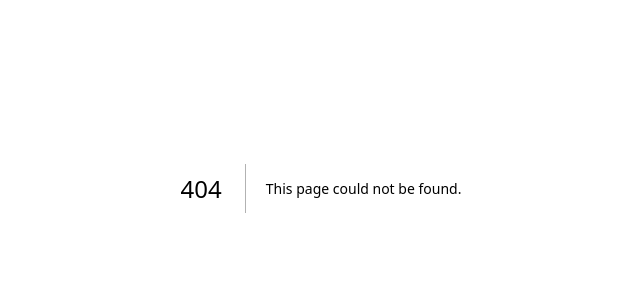
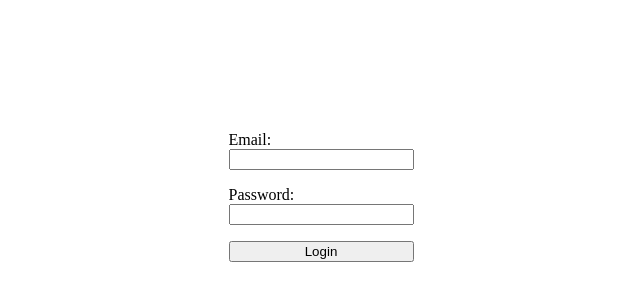
Before and after one commit to aedgarhell/secure-app-digitaler-clone, a Next.js app in the folder apps/web/: page /login in a window 1280 px wide. Before the commit this address had no page. Shown: the part 212-512 px from the top of the page, without its empty margins (319-959 px from the left). Built offline with nearby package versions, Linux system fonts and the light colour scheme.

Commit message:
Create login.tsx

```diff
--- /dev/null
+++ b/apps/web/pages/login.tsx
@@ -0,0 +1,80 @@
+import { useState } from 'react';
+
+const LoginPage: React.FC = () => {
+  const [email, setEmail] = useState('');
+  const [password, setPassword] = useState('');
+  const [totp, setTotp] = useState('');
+  const [stage, setStage] = useState<'login' | 'totp'>('login');
+  const [token, setToken] = useState('');
+
+  const handleLogin = async (e: React.FormEvent) => {
+    e.preventDefault();
+    try {
+      const res = await fetch(`${process.env.NEXT_PUBLIC_API_URL}/auth/login`, {
+        method: 'POST',
+        headers: { 'Content-Type': 'application/json' },
+        body: JSON.stringify({ email, password }),
+      });
+      if (res.ok) {
+        const data = await res.json();
+        setToken(data.access_token);
+        setStage('totp');
+      } else {
+        alert('Login failed');
+      }
+    } catch (err) {
+      console.error(err);
+      alert('An error occurred');
+    }
+  };
+
+  const handleTotp = async (e: React.FormEvent) => {
+    e.preventDefault();
+    try {
+      const res = await fetch(`${process.env.NEXT_PUBLIC_API_URL}/auth/verify-totp`, {
+        method: 'POST',
+        headers: {
+          'Content-Type': 'application/json',
+          Authorization: `Bearer ${token}`,
+        },
+        body: JSON.stringify({ token: totp }),
+      });
+      if (res.ok) {
+        alert('Successfully logged in!');
+      } else {
+        alert('TOTP verification failed');
+      }
+    } catch (err) {
+      console.error(err);
+      alert('An error occurred');
+    }
+  };
+
+  return (
+    <div style={{ display: 'flex', alignItems: 'center', justifyContent: 'center', minHeight: '100vh' }}>
+      {stage === 'login' ? (
+        <form onSubmit={handleLogin} style={{ display: 'flex', flexDirection: 'column', gap: '1rem' }}>
+          <div>
+            <label>Email:</label><br />
+            <input type="email" value={email} onChange={e => setEmail(e.target.value)} required />
+          </div>
+          <div>
+            <label>Password:</label><br />
+            <input type="password" value={password} onChange={e => setPassword(e.target.value)} required />
+          </div>
+          <button type="submit">Login</button>
+        </form>
+      ) : (
+        <form onSubmit={handleTotp} style={{ display: 'flex', flexDirection: 'column', gap: '1rem' }}>
+          <div>
+            <label>2FA Code:</label><br />
+            <input type="text" value={totp} onChange={e => setTotp(e.target.value)} required />
+          </div>
+          <button type="submit">Verify</button>
+        </form>
+      )}
+    </div>
+  );
+};
+
+export default LoginPage;
```
